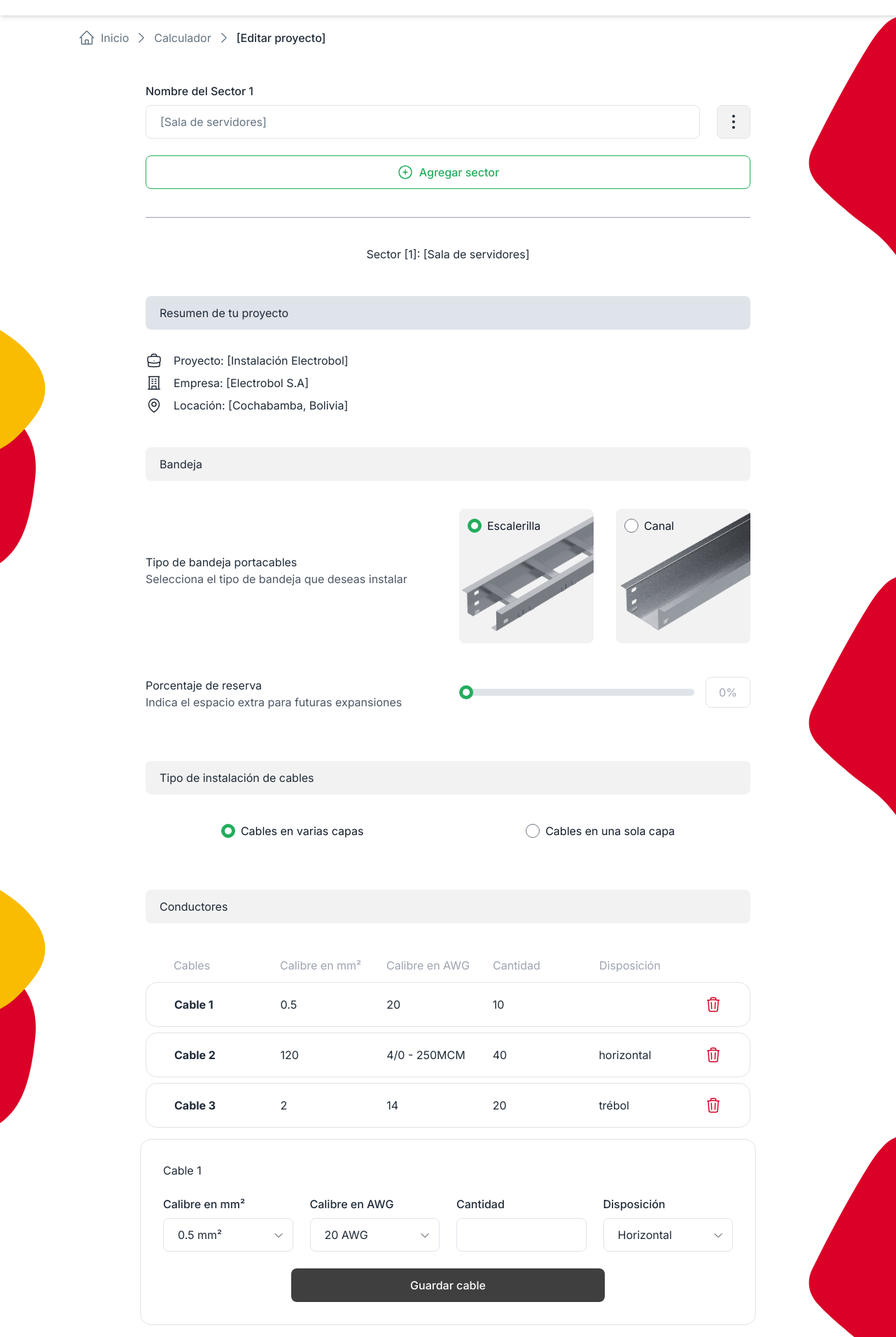
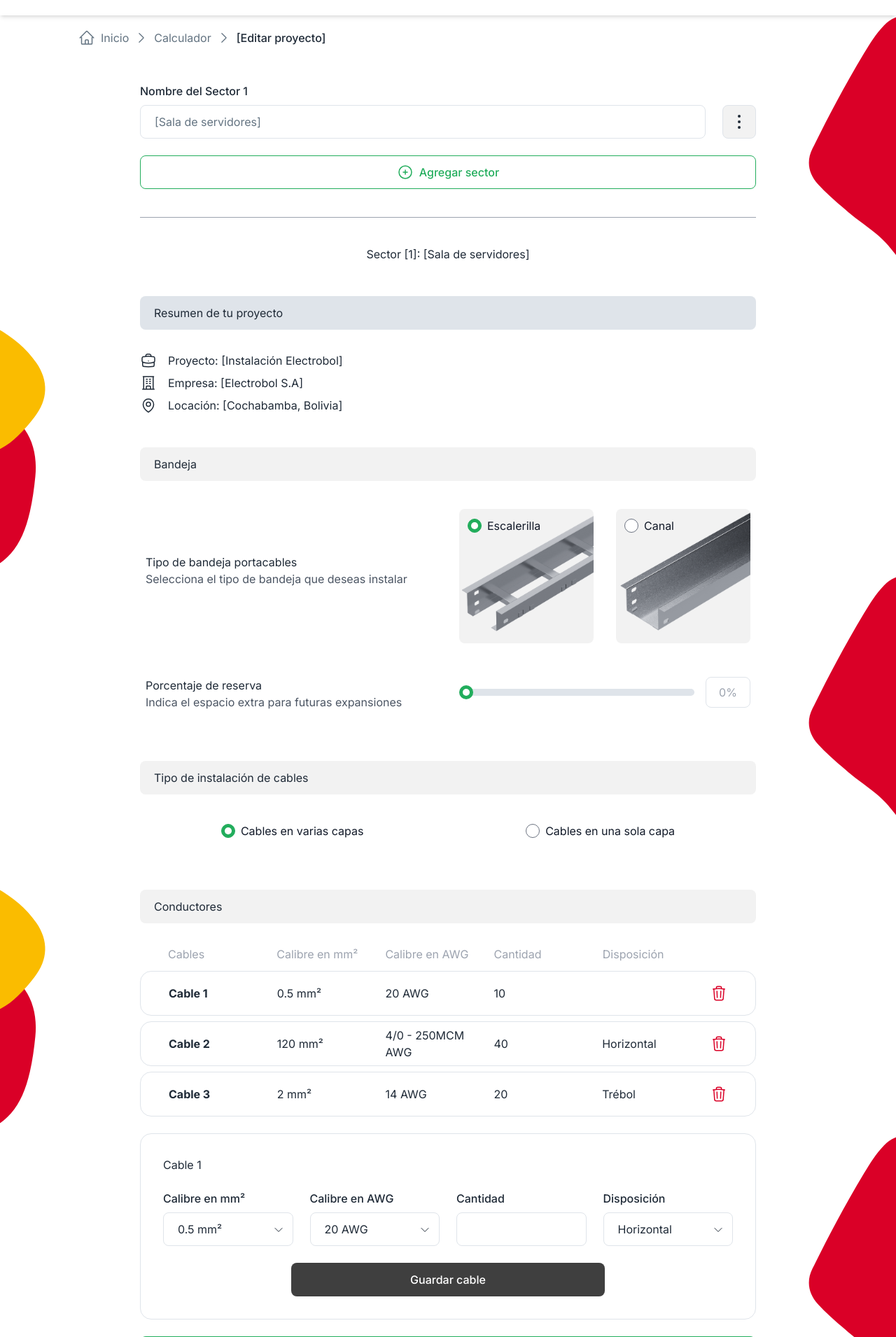
Before and after one commit to marcopdonoso/impromec-calculador, a Next.js app: page /dashboard/calculator/edit-project/1 in a window 1280 px wide. Shown: the part 70-1980 px from the top of the page at 70% size. Built offline with nearby package versions, Linux system fonts and the light colour scheme.

Commit message:
calculador: corrige errores de layout en vista edit-project

```diff
--- a/src/app/(app)/dashboard/calculator/components/AddCableForm.tsx
+++ b/src/app/(app)/dashboard/calculator/components/AddCableForm.tsx
@@ -16,7 +16,7 @@ export default function AddCableForm() {
     value: cable.externalDiameterMM,
   }))
   return (
-    <div className="rounded-2xl border border-gray-input bg-gray-white px-2 py-5 lg:p-8">
+    <div className="mt-8 rounded-2xl border border-gray-input bg-gray-white px-2 py-5 lg:mt-6 lg:p-8">
       <h6 className="body_medium_medium mb-6">Cable 1</h6>
       <div className="flex flex-col lg:mb-6 lg:flex-row lg:gap-6">
         <div className="mb-5 flex gap-2 lg:mb-0 lg:w-1/2 lg:gap-6">
--- a/src/app/(app)/dashboard/calculator/components/AddedCablesTable.tsx
+++ b/src/app/(app)/dashboard/calculator/components/AddedCablesTable.tsx
@@ -2,6 +2,7 @@
 import SelectedItemsTable from '@/components/SelectedItemsTable'
 import { cables } from '@/constants/cables.constants'
 import { Cable, CableInTray } from '@/models/cable.model'
+import { capitalizeFirstLetter } from '@/utilities/capitalize-first-letter.utility'
 
 export default function AddedCablesTable() {
   const headers = [
@@ -12,6 +13,7 @@ export default function AddedCablesTable() {
     'Disposición',
   ]
 
+  // TODO: remove this mock data
   const cable1: Cable = cables[0]
   const cable2: Cable = cables[15]
   const cable3: Cable = cables[4]
@@ -44,19 +46,21 @@ export default function AddedCablesTable() {
   const dataRows: DataRow[] = cablesInTray.map((cableInTray, index) => {
     return {
       Cables: `Cable ${index + 1}`,
-      'Calibre en mm²': cableInTray.cable.nominalSectionMM2,
-      'Calibre en AWG': cableInTray.cable.nominalSectionAWG,
+      'Calibre en mm²': `${cableInTray.cable.nominalSectionMM2} mm²`,
+      'Calibre en AWG': `${cableInTray.cable.nominalSectionAWG} AWG`,
       Cantidad: cableInTray.quantity,
-      Disposición: cableInTray.arrangement,
+      Disposición:
+        cableInTray.arrangement &&
+        capitalizeFirstLetter(cableInTray.arrangement),
     }
   })
 
   const handleDelete = (dataRowIndex: number) => {
-    console.log('delete ' + dataRowIndex)
+    console.log('delete ' + dataRowIndex) // TODO: Agregar lógica de eliminado de cable seleccionado para el cálculo
   }
 
   return (
-    <div className="px-2 py-4">
+    <div className="px-2 lg:px-0">
       <SelectedItemsTable
         headers={headers}
         dataRows={dataRows}
--- a/src/app/(app)/dashboard/calculator/components/Cables.tsx
+++ b/src/app/(app)/dashboard/calculator/components/Cables.tsx
@@ -6,12 +6,12 @@ import AddedCablesTable from './AddedCablesTable'
 export default function Cables() {
   return (
     <div>
-      <div className="mx-2 mb-5 flex h-12 items-center rounded-lg bg-gray-background px-5 lg:mb-8">
+      <div className="mx-2 mb-6 flex h-12 items-center rounded-lg bg-gray-background px-5 lg:mx-0 lg:mb-8">
         <h4 className="body_small_medium lg:body_medium_medium">Conductores</h4>
       </div>
       <AddedCablesTable />
       <AddCableForm />
-      <div className="mt-6 px-2 lg:px-0">
+      <div className="mt-4 px-2 lg:mt-6 lg:px-0">
         <Button variant="add" icon={<PlusCircleIcon />}>
           Agregar cable
         </Button>
--- a/src/app/(app)/dashboard/calculator/components/InstallationLayerSelector.tsx
+++ b/src/app/(app)/dashboard/calculator/components/InstallationLayerSelector.tsx
@@ -11,7 +11,7 @@ export default function InstallationLayerSelector() {
   ]
   return (
     <div>
-      <div className="mx-2 mb-5 flex h-12 items-center rounded-lg bg-gray-background px-5 lg:mb-8">
+      <div className="mx-2 mb-5 flex h-12 items-center rounded-lg bg-gray-background px-5 lg:mx-0 lg:mb-8">
         <h4 className="body_small_medium lg:body_medium_medium">
           Tipo de instalación de cables
         </h4>
--- a/src/app/(app)/dashboard/calculator/components/SaveAndCalc.tsx
+++ b/src/app/(app)/dashboard/calculator/components/SaveAndCalc.tsx
@@ -3,7 +3,7 @@ import Button from '@/components/Button'
 export default function SaveAndCalc() {
   return (
     <div className="flex flex-col items-center gap-6 px-2 lg:mt-6">
-      <hr className="text-gray-placeholder lg:hidden" />
+      <hr className="w-full text-gray-placeholder lg:hidden" />
       <Button className="lg:max-w-md">Guardar y Calcular</Button>
     </div>
   )
--- a/src/app/(app)/dashboard/calculator/components/SectorsList.tsx
+++ b/src/app/(app)/dashboard/calculator/components/SectorsList.tsx
@@ -4,7 +4,7 @@ import SectorsListItem from './SectorsListItem'
 
 export default function SectorsList() {
   return (
-    <div className="px-2">
+    <div className="px-2 lg:px-0">
       <SectorsListItem sectorName="[Sala de servidores]" sectorNumber={1} />
       <Button variant="add" icon={<PlusCircleIcon />}>
         Agregar sector
--- a/src/app/(app)/dashboard/calculator/components/Tray.tsx
+++ b/src/app/(app)/dashboard/calculator/components/Tray.tsx
@@ -4,7 +4,7 @@ import TrayTypeSelector from './TrayTypeSelector'
 export default function Tray() {
   return (
     <div>
-      <div className="mx-2 mb-5 flex h-12 items-center rounded-lg bg-gray-background px-5 lg:mb-8">
+      <div className="mx-2 mb-5 flex h-12 items-center rounded-lg bg-gray-background px-5 lg:mx-0 lg:mb-8">
         <h4 className="body_small_medium lg:body_medium_medium">Bandeja</h4>
       </div>
       <TrayTypeSelector className="mb-2 rounded-2xl bg-gray-white p-2 lg:mb-8" />
--- a/src/app/(app)/dashboard/components/ProjectOverview.tsx
+++ b/src/app/(app)/dashboard/components/ProjectOverview.tsx
@@ -7,7 +7,7 @@ import IconTagInfo from './IconTagInfo'
 
 export default function ProjectOverview() {
   return (
-    <div className="px-2">
+    <div className="px-2 lg:px-0">
       <div className="mb-4 flex h-12 items-center rounded-lg bg-gray-input px-5 lg:mb-8">
         <h4 className="body_small_medium lg:body_medium_medium">
           Resumen de tu proyecto
--- a/src/components/SelectedItemsTable.tsx
+++ b/src/components/SelectedItemsTable.tsx
@@ -26,7 +26,7 @@ export default function SelectedItemsTable({
         })}
         {handleDelete && <div className="w-6" />}
       </div>
-      <div className="flex flex-col items-center gap-2">
+      <div className="flex flex-col items-center gap-8 lg:gap-2">
         {dataRows.map((dataRow, idx) => {
           const dataRowCopy = { ...dataRow }
           const dataRowIndex = idx
```
